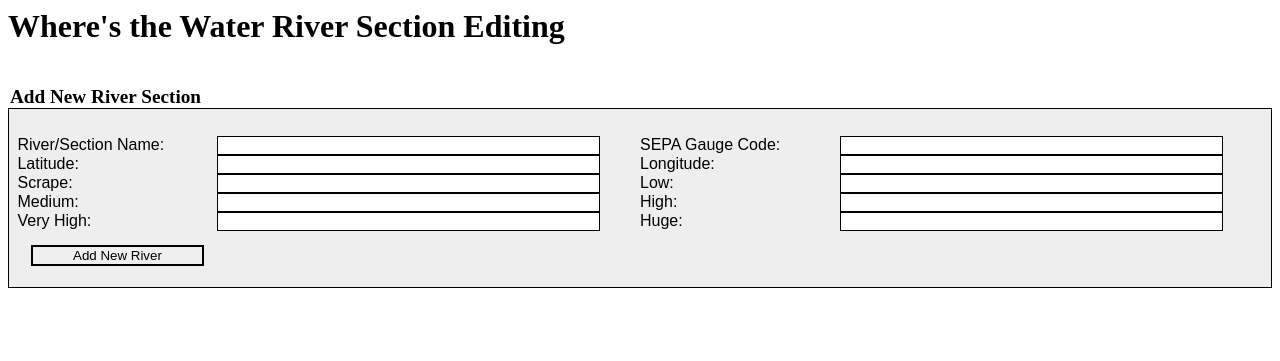
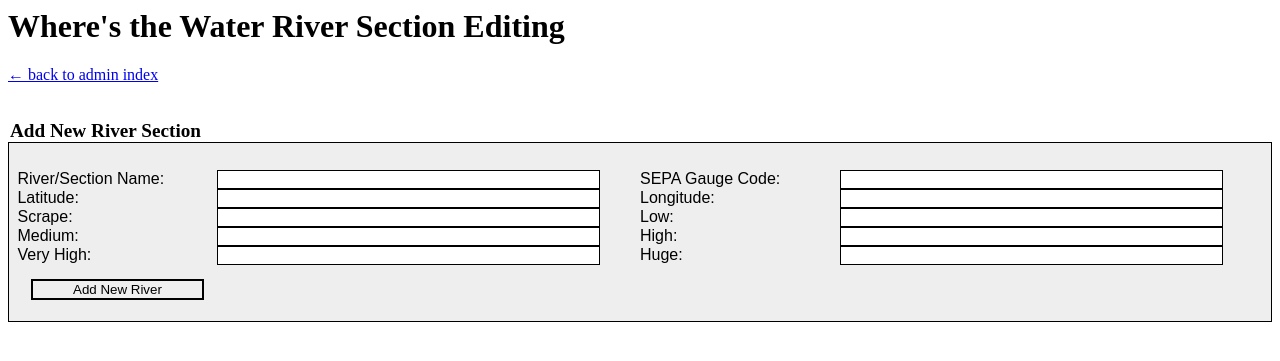
Before and after one commit to jriddell/wheres-the-water, a PHP site: page /admin/river-section.php in a window 1280 px wide. Shown: the top 361 px of the page. Run offline with PHP 8.4, Linux system fonts and the light colour scheme; data that the repository does not hold is empty; a stand-in replaces the project's code that opens the database connection; some libraries are stand-ins or nearby versions.

Commit message:
link back to admin index

```diff
--- a/admin/download-river-readings.php
+++ b/admin/download-river-readings.php
@@ -11,6 +11,8 @@ require_once('../config.php');
 <body>
 
 <h1>Download SEPA River Readings</h1>
+<p><a href="index.html">&#8592; back to admin index</a></p>
+
 <?php
 if (array_key_exists('download', $_GET)) {
     print "\n<h1>Downloading SEPA River Readings...</h1>\n";
--- a/admin/river-section.php
+++ b/admin/river-section.php
@@ -71,6 +71,8 @@ p.message b { font-size: larger; }
 <body>
 <h1>Where's the Water River Section Editing</h1>
 
+<p><a href="index.html">&#8592; back to admin index</a></p>
+
 <?php
 if (isset($message)) {
   print "<p class='message'>$message</p>";
--- a/admin/update-code.php
+++ b/admin/update-code.php
@@ -1,3 +1,4 @@
+<p><a href="index.html">&#8592; back to admin index</a></p>
 <pre>
 <?php
 system('./update-wheres-the-water.sh');
```
